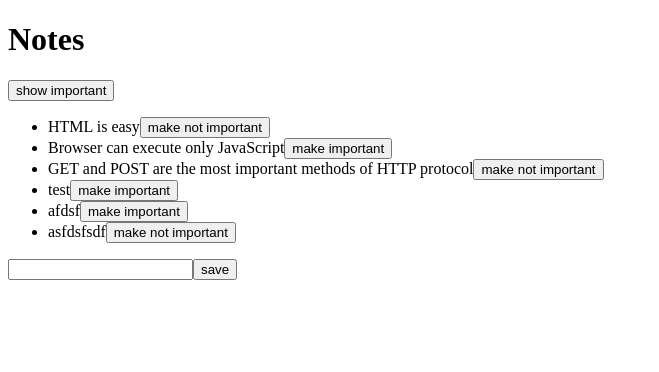
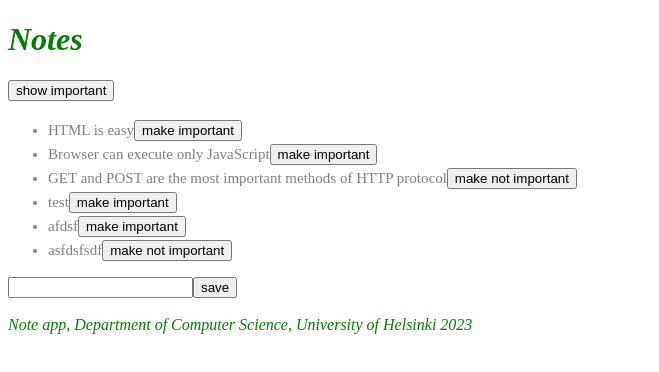
Before and after one commit to onnimie/fullstack-course, a React (Vite) app in the folder osa2/material/: page / in a window 1280 px wide. Shown: the top 372 px of the page, without its empty margins (0-659 px from the left). Built offline with nearby package versions, Linux system fonts and the light colour scheme; data requests are answered from the project's data file.

Commit message:
2e material until exercises

```diff
--- a/osa2/material/db.json
+++ b/osa2/material/db.json
@@ -3,7 +3,7 @@
     {
       "id": "1",
       "content": "HTML is easy",
-      "important": true
+      "important": false
     },
     {
       "id": "2",
--- a/osa2/material/src/App.jsx
+++ b/osa2/material/src/App.jsx
@@ -1,17 +1,19 @@
 import { useState, useEffect } from 'react'
 import axios from 'axios'
 import Note from './components/Note'
-import noteServices from './services/notes'
+import noteService from './services/notes'
+import Notification from './components/Notification'
+import Footer from './components/Footer'
 
 const App = () => {
 
   const [notes, setNotes] = useState([])
   const [newNote, setNewNote] = useState('')
   const [showAll, setShowAll] = useState(true)
-
+  const [errorMessage, setErrorMessage] = useState(null)
 
   const hook = () => {
-    noteServices
+    noteService
       .getAll()
       .then(notes => {
         setNotes(notes)
@@ -31,9 +33,15 @@
       })
 
       .catch(error => {
-        alert(
+        /*alert(
           `the note '${note.content}' was already deleted from server`
+        )*/
+        setErrorMessage(
+          `Note '${note.content}' was already removed from the server.`
         )
+        setTimeout(() => {
+          setErrorMessage(null)
+        }, 5000)
         setNotes(notes.filter(n => n.id !== id))
       })
   }
@@ -45,7 +53,7 @@
       important: Math.random() > 0.5,
     }
 
-    noteServices
+    noteService
       .create(noteObject)
       .then(note => {
         setNotes(notes.concat(note))
@@ -65,6 +73,7 @@
   return (
     <div>
       <h1>Notes</h1>
+      <Notification message={errorMessage} />
       <div>
         <button onClick={() => setShowAll(!showAll)}>
           show {showAll ? 'important' : 'all'}
@@ -85,6 +94,7 @@
         onChange={handleNoteChange} />
         <button type="submit">save</button>
       </form>
+      <Footer />
     </div>
   )
 }
--- /dev/null
+++ b/osa2/material/src/components/Footer.jsx
@@ -0,0 +1,17 @@
+const Footer = () => {
+    const footerStyle = {
+        color: 'green',
+        fontStyle: 'italic',
+        fontSize: 16
+    }
+
+    return (
+        <div style={footerStyle}>
+        <br />
+        <em>Note app, Department of Computer Science, University of Helsinki 2023</em>
+        </div>
+    )
+}
+
+
+export default Footer
--- a/osa2/material/src/components/Note.jsx
+++ b/osa2/material/src/components/Note.jsx
@@ -3,7 +3,7 @@
     ? 'make not important' : 'make important'
 
   return (
-    <li>
+    <li className='note'>
       {note.content}
       <button onClick={toggleImportance}>{label}</button>
     </li>
--- /dev/null
+++ b/osa2/material/src/components/Notification.jsx
@@ -0,0 +1,14 @@
+const Notification = ({ message }) => {
+    if (message === null) {
+      return null
+    }
+
+    return (
+      <div className="error">
+        {message}
+      </div>
+    )
+}
+
+
+export default Notification
--- /dev/null
+++ b/osa2/material/src/index.css
@@ -0,0 +1,20 @@
+h1 {
+    color: green;
+    font-style: italic;
+}
+
+.note {
+    color: grey;
+    padding-top: 3px;
+    font-size: 15px;
+}
+
+.error {
+    color: red;
+    background: lightgrey;
+    font-size: 20px;
+    border-style: solid;
+    border-radius: 5px;
+    padding: 10px;
+    margin-bottom: 10px;
+  }
--- a/osa2/material/src/main.jsx
+++ b/osa2/material/src/main.jsx
@@ -1,5 +1,6 @@
 import ReactDOM from 'react-dom/client'
 import axios from 'axios'
 import App from './App'
+import './index.css'
 
 ReactDOM.createRoot(document.getElementById('root')).render(<App />)
```
